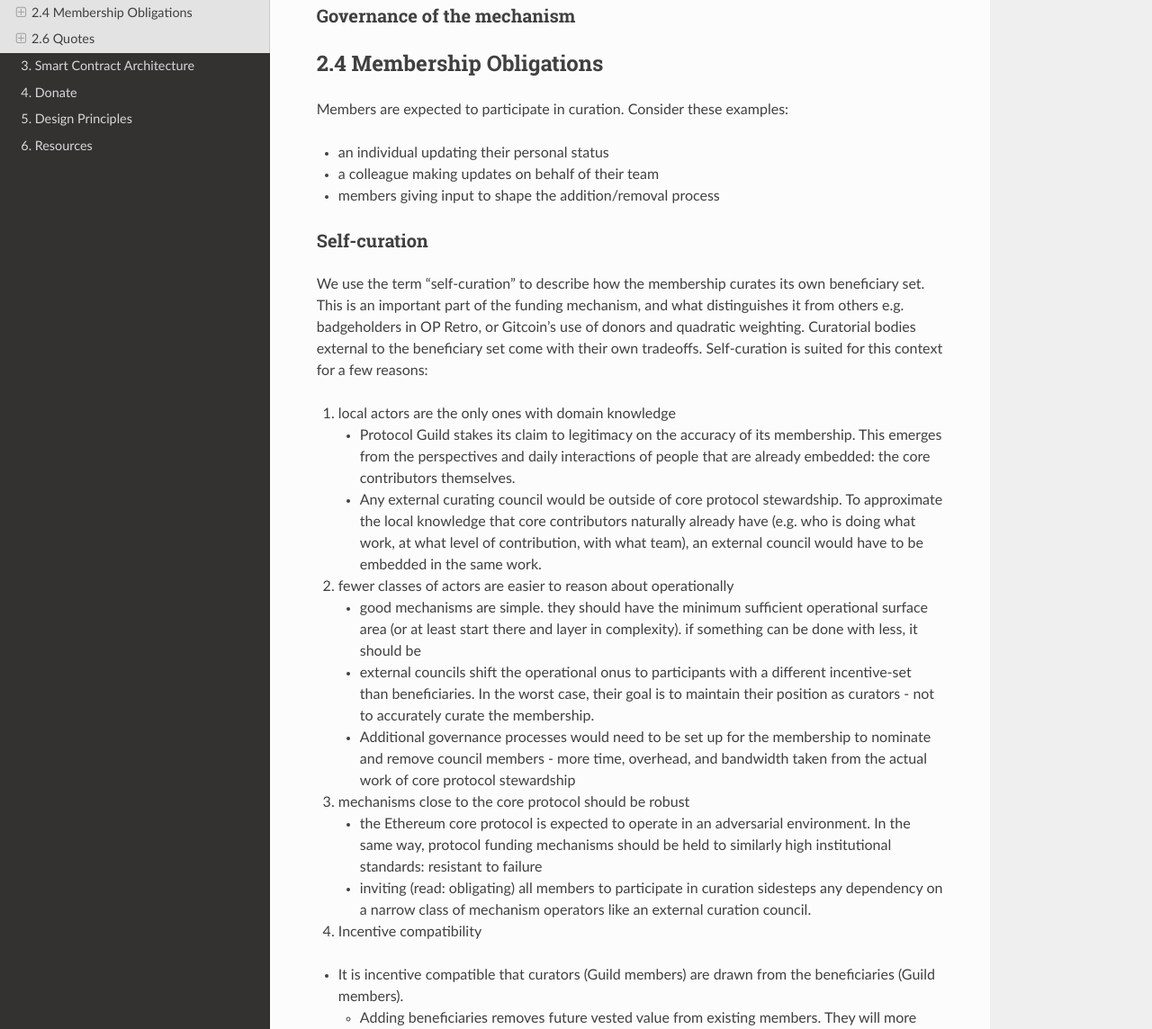
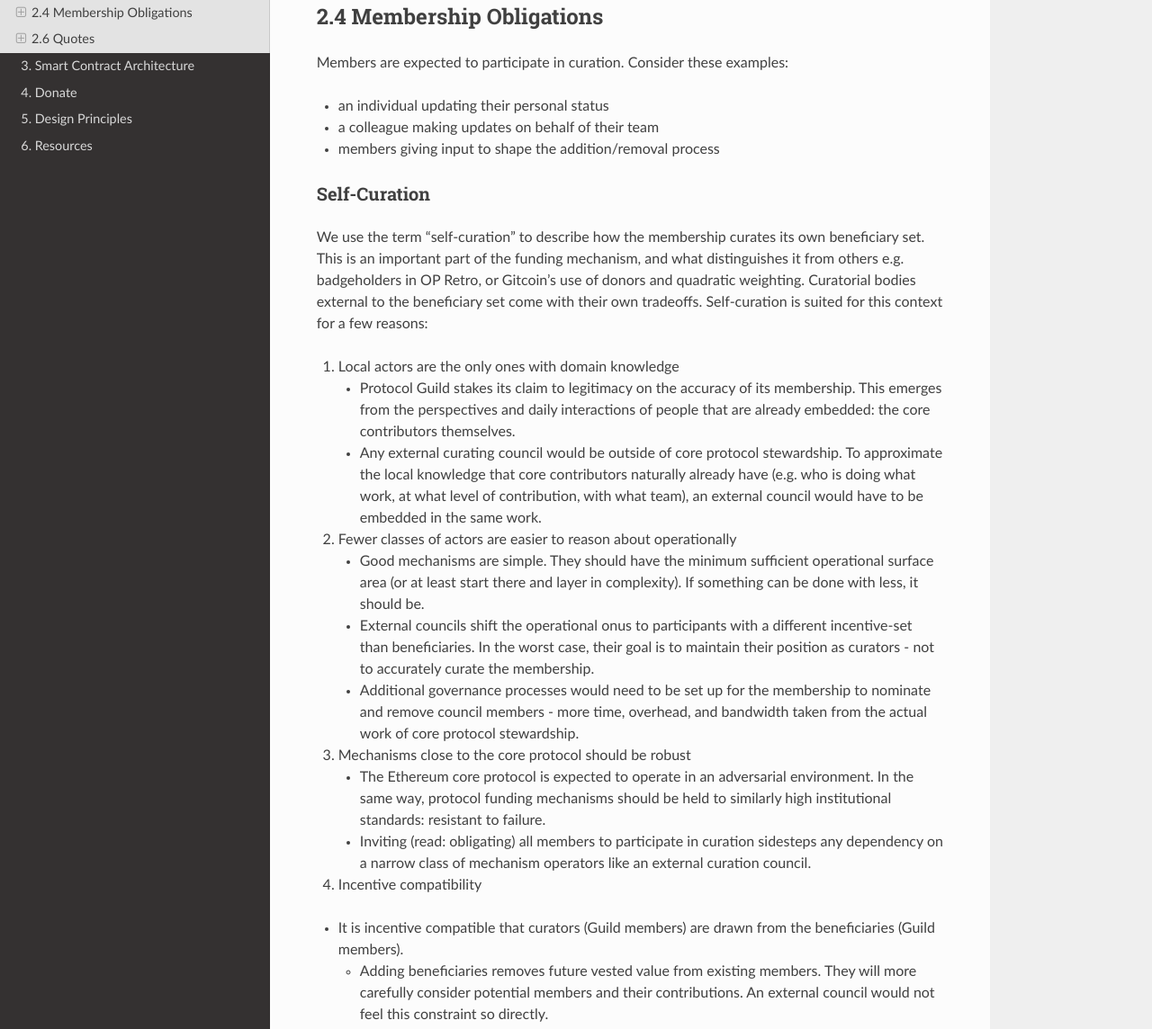
Before and after one commit to protocolguild/documentation, a Sphinx documentation site: the page built from docs/02-membership.md, in a window 1280 px wide and 1400 px high, scrolled down 8895 px. Shown: the part 256-1400 px from the top of the window at 90% size. Built offline with Sphinx 7.4.7 and the Read the Docs theme 2.0.0, drawn with Linux system fonts in a browser that asks for light colours.

Commit message:
Consistency tweaks
- Adjusted section headers where needed
- Added sentence case for consistency

```diff
--- a/docs/02-membership.md
+++ b/docs/02-membership.md
@@ -239,7 +239,7 @@ These multipliers roughly track the effort per week given by contributors. Full-
 
 The final step of the formula uses a Square Root to compress the weight range. This is done to not overly privilege long-term members over newer contributors.
 
-### Time-Weight Example
+#### Time-Weight Example
 
 The table and graphs below illustrate how the 5 year weight change of a hypothetical three member Guild. The effect of the square root can be seen in how the difference between older and newer contributors gets smaller over time.
 
@@ -249,8 +249,6 @@ The table and graphs below illustrate how the 5 year weight change of a hypothet
 
 ![RelativeWeights](https://github.com/cheeky-gorilla/membership/assets/76262359/93a6f5a0-393e-46c8-8dfd-a51aa6864f46)
 
-### Governance of the mechanism
-
 ## 2.4 Membership Obligations
 
 Members are expected to participate in curation. Consider these examples:
@@ -259,22 +257,22 @@ Members are expected to participate in curation. Consider these examples:
 - a colleague making updates on behalf of their team
 - members giving input to shape the addition/removal process
 
-### Self-curation
+### Self-Curation
 
 We use the term "self-curation" to describe how the membership curates its own beneficiary set. This is an important part of the funding mechanism, and what distinguishes it from others e.g. badgeholders in OP Retro, or Gitcoin's use of donors and quadratic weighting. Curatorial bodies external to the beneficiary set come with their own tradeoffs. Self-curation is suited for this context for a few reasons:
 
-1. local actors are the only ones with domain knowledge
+1. Local actors are the only ones with domain knowledge
     - Protocol Guild stakes its claim to legitimacy on the accuracy of its membership. This emerges from the perspectives and daily interactions of people that are already embedded: the core contributors themselves.
     - Any external curating council would be outside of core protocol stewardship. To approximate the local knowledge that core contributors naturally already have (e.g. who is doing what work, at what level of contribution, with what team), an external council would have to be embedded in the same work.
 
-2. fewer classes of actors are easier to reason about operationally
-    - good mechanisms are simple. they should have the minimum sufficient operational surface area (or at least start there and layer in complexity). if something can be done with less, it should be
-    - external councils shift the operational onus to participants with a different incentive-set than beneficiaries. In the worst case, their goal is to maintain their position as curators - not to accurately curate the membership.
-    - Additional governance processes would need to be set up for the membership to nominate and remove council members - more time, overhead, and bandwidth taken from the actual work of core protocol stewardship
+2. Fewer classes of actors are easier to reason about operationally
+    - Good mechanisms are simple. They should have the minimum sufficient operational surface area (or at least start there and layer in complexity). If something can be done with less, it should be.
+    - External councils shift the operational onus to participants with a different incentive-set than beneficiaries. In the worst case, their goal is to maintain their position as curators - not to accurately curate the membership.
+    - Additional governance processes would need to be set up for the membership to nominate and remove council members - more time, overhead, and bandwidth taken from the actual work of core protocol stewardship.
 
-3. mechanisms close to the core protocol should be robust
-    - the Ethereum core protocol is expected to operate in an adversarial environment. In the same way, protocol funding mechanisms should be held to similarly high institutional standards: resistant to failure
-    - inviting (read: obligating) all members to participate in curation sidesteps any dependency on a narrow class of mechanism operators like an external curation council.
+3. Mechanisms close to the core protocol should be robust
+    - The Ethereum core protocol is expected to operate in an adversarial environment. In the same way, protocol funding mechanisms should be held to similarly high institutional standards: resistant to failure.
+    - Inviting (read: obligating) all members to participate in curation sidesteps any dependency on a narrow class of mechanism operators like an external curation council.
 
 4. Incentive compatibility
 
@@ -300,13 +298,13 @@ Bias or conflicts of interest of the nominator should be disclosed, if they exis
 
 ### Removing a Member
 
-### Self-Removal, Affiliation, Weights
+#### Self-Removal, Affiliation, Weights
 
 Removals from the active membership should come from the member themselves, i.e. self-removal, by opening a PR in the [same repo](https://github.com/protocolguild/documentation). Example [here](https://github.com/protocolguild/documentation/pull/152). Where this isn't possible due to extenuating circumstances, the member should be notified or tagged on the PR so they are aware of the changes.
 
 Affiliation and weight changes should include some rationale for the change, ideally from the member themselves and seconding by a colleague.
 
-### Peer Removal
+#### Peer Removal
 
 Peer removals can occur when a member stops contributing to eligible work, and is not responsive to requests to self-remove (as described above). In such cases, another member (ideally from the same team) can propose to remove the inactive member.
 
```
